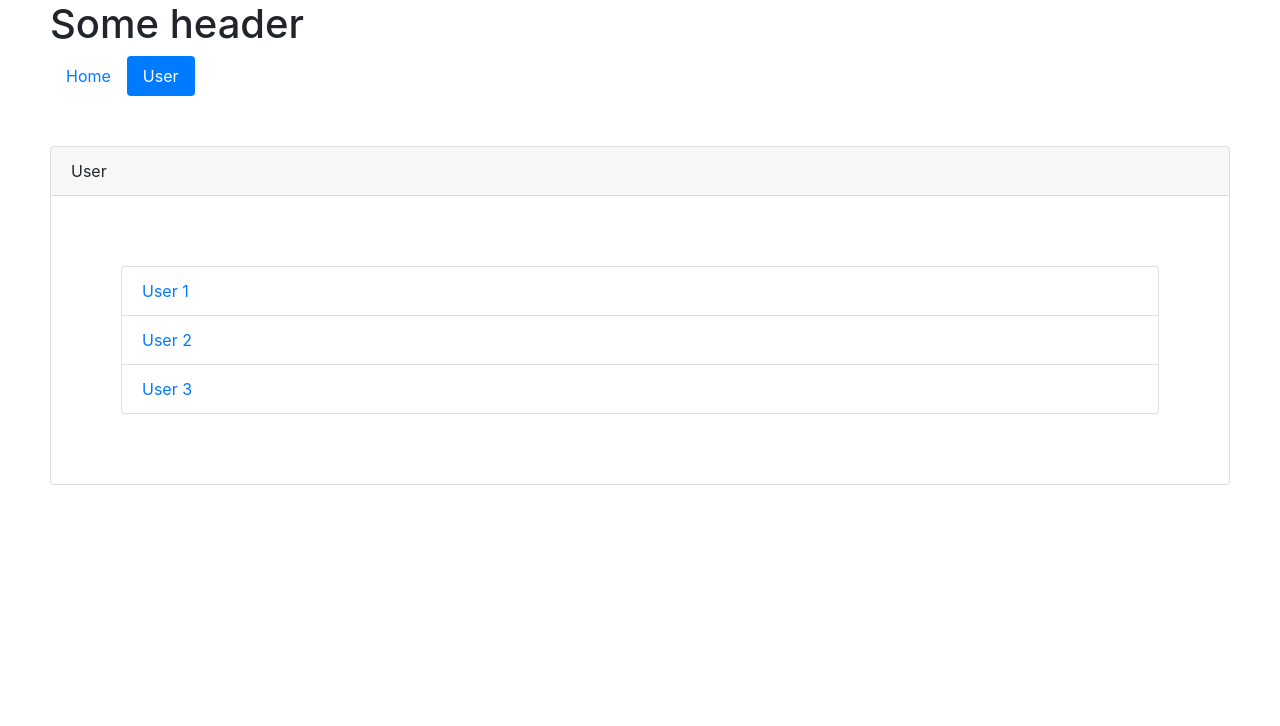
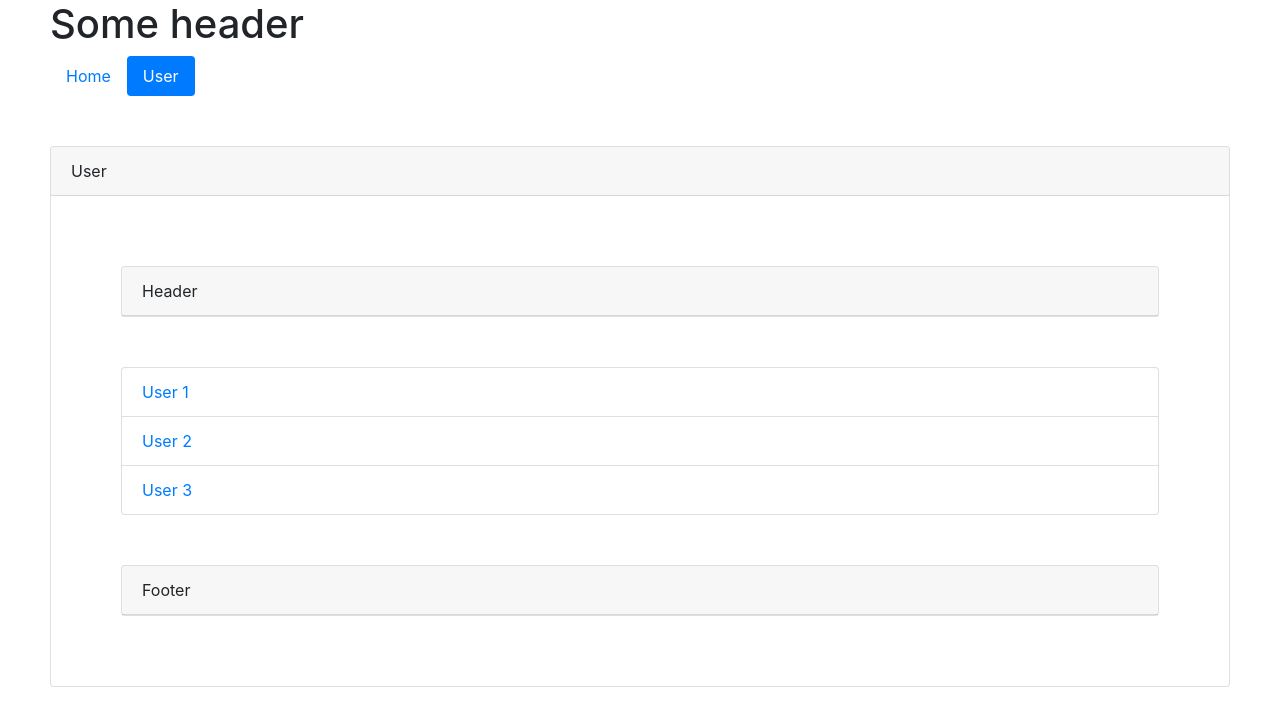
Before and after one commit to dzarezenko/beetroot2-vue-routing, a Vue app: page /user in a window 1280 px wide. Shown: the top 726 px of the page. Built offline with nearby package versions, Linux system fonts and the light colour scheme.

Commit message:
Named router views

```diff
--- /dev/null
+++ b/src/components/Footer.vue
@@ -0,0 +1,7 @@
+<template>
+  <div class="card">
+    <div class="card-header">
+      Footer
+    </div>
+  </div>
+</template>
--- /dev/null
+++ b/src/components/Header.vue
@@ -0,0 +1,7 @@
+<template>
+  <div class="card">
+    <div class="card-header">
+      Header
+    </div>
+  </div>
+</template>
--- a/src/components/User.vue
+++ b/src/components/User.vue
@@ -4,7 +4,9 @@
       User
     </div>
     <div class="card-body">
+      <router-view name="header"></router-view>
       <router-view></router-view>
+      <router-view name="footer"></router-view>
     </div>
   </div>
 </template>
--- a/src/main.js
+++ b/src/main.js
@@ -13,6 +13,9 @@ import UserDetails from "./components/user/UserDetails";
 import UserList from "./components/user/UserList";
 import UserEdit from "./components/user/UserEdit";
 
+import Header from "./components/Header";
+import Footer from "./components/Footer";
+
 Vue.config.productionTip = false
 
 Vue.use(VueRouter);
@@ -26,7 +29,11 @@ const router = new VueRouter({
     { path: "/", component: Home },
     { path: "/home", component: Home, name: "home-page" },
     { path: "/user", component: User, children: [
-      { path: "", component: UserList },
+      { path: "", components: {
+        default: UserList,
+        header: Header,
+        footer: Footer
+      } },
       { path: ":id", component: UserDetails },
       { path: ":id/edit", component: UserEdit }
     ] },
```
